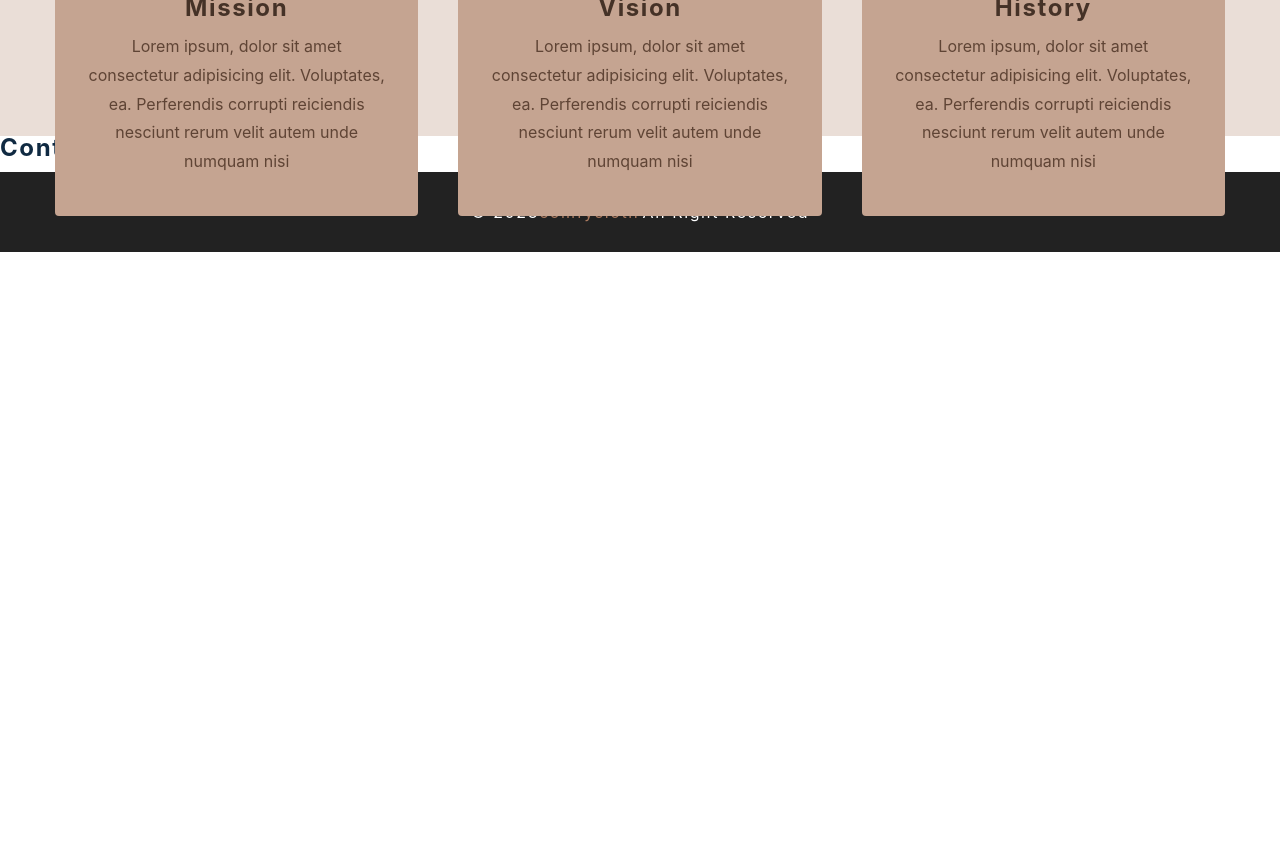
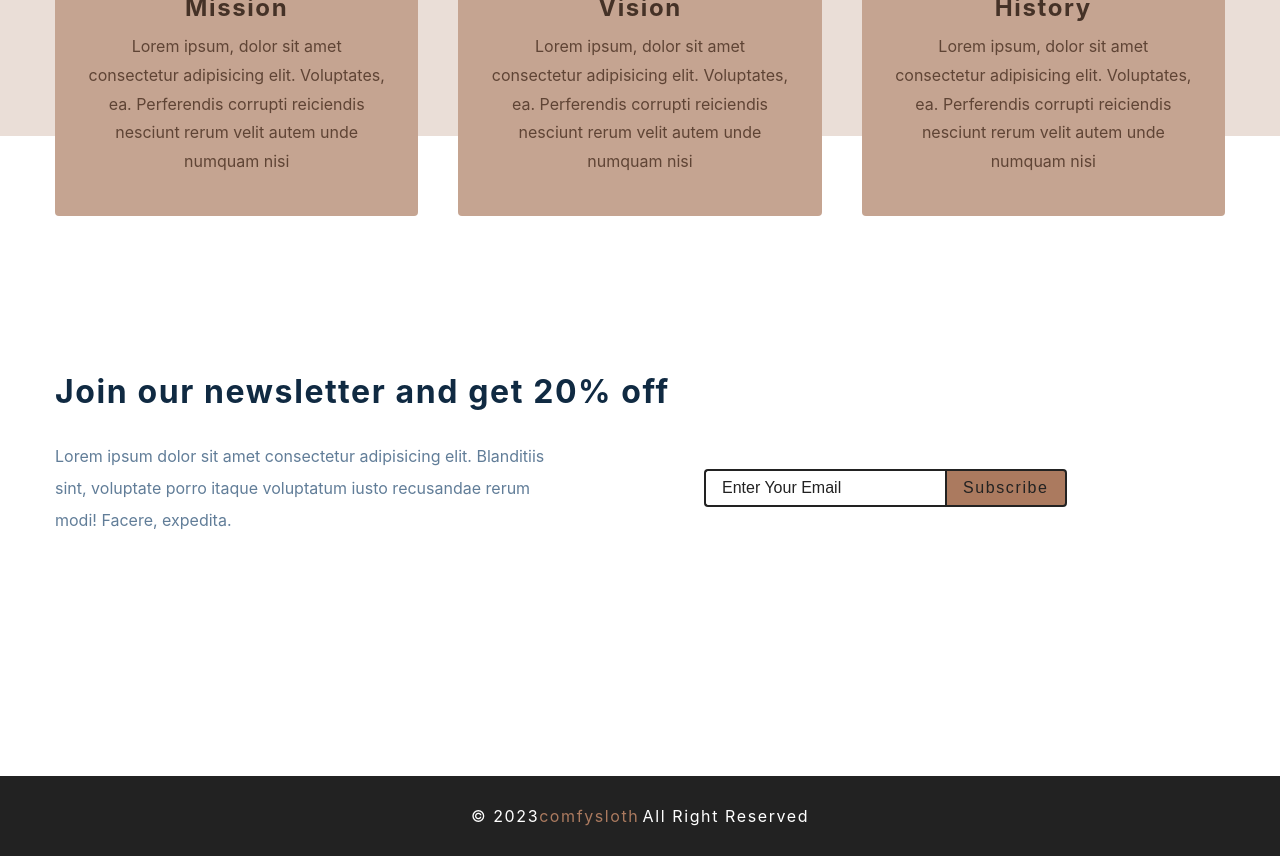
Before and after one commit to elshora97/E-commerce, a React (Create React App) app: page / in a window 1280 px wide. Shown: the part 1200-2056 px from the top of the page. Before the commit the page ends 1452 px from the top, so only its background shows below. Built offline with nearby package versions, Linux system fonts and the light colour scheme.

Commit message:
Add Contact Section to Home Page

```diff
--- a/src/components/Contact.js
+++ b/src/components/Contact.js
@@ -1,9 +1,32 @@
-import React from 'react'
-import styled from 'styled-components'
+import React from "react";
+import styled from "styled-components";
 
 const Contact = () => {
-  return <h4>contact section</h4>
-}
+  return (
+    <Wrapper>
+      <div className="section-center">
+        <h3>Join our newsletter and get 20% off</h3>
+        <div className="content">
+          <p>
+            Lorem ipsum dolor sit amet consectetur adipisicing elit. Blanditiis
+            sint, voluptate porro itaque voluptatum iusto recusandae rerum modi!
+            Facere, expedita.
+          </p>
+          <form className="form-contact">
+            <input
+              type="email"
+              className="form-input"
+              placeholder="enter your email"
+            />
+            <button className="submit-btn" type="submit">
+              subscribe
+            </button>
+          </form>
+        </div>
+      </div>
+    </Wrapper>
+  );
+};
 const Wrapper = styled.section`
   padding: 5rem 0;
   h3 {
@@ -67,6 +90,6 @@ const Wrapper = styled.section`
   @media (min-width: 1280px) {
     padding: 15rem 0;
   }
-`
+`;
 
-export default Contact
+export default Contact;
```
